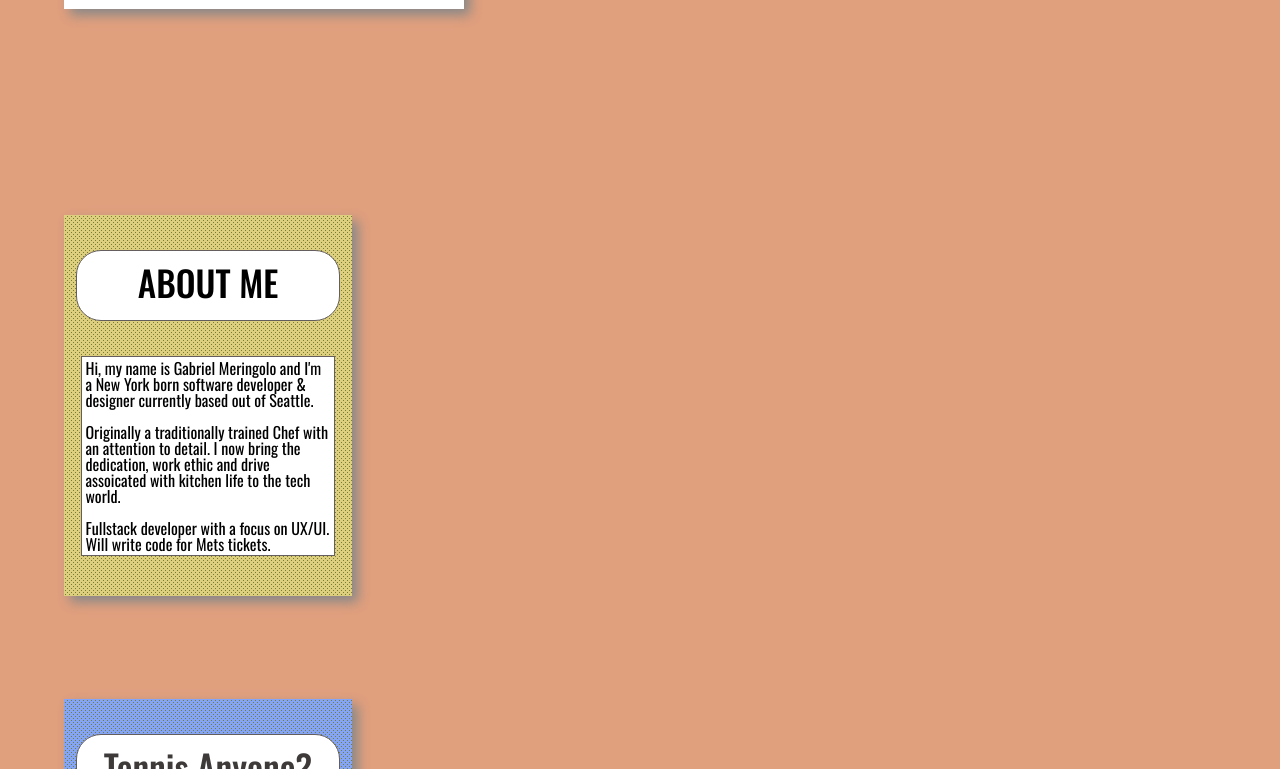
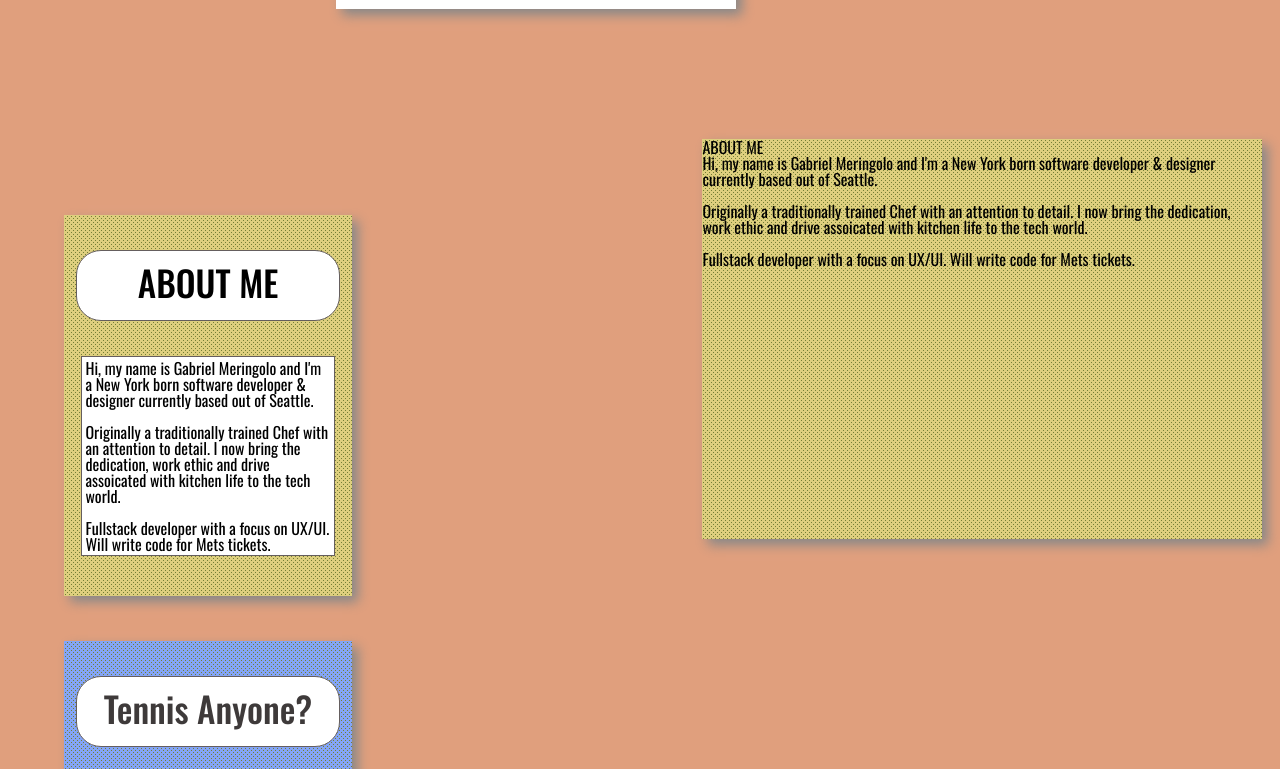
Before and after one commit to gabrielx52/portfolio, a website: page public/index.html in a window 1280 px wide. Shown: the part 836-1605 px from the top of the page. Drawn offline with nearby package versions, Linux system fonts and the light colour scheme; a script that the page names is missing.

Commit message:
More styling for larger screens.

```diff
--- a/public/css/images.css
+++ b/public/css/images.css
@@ -75,6 +75,7 @@
 @media all and (min-width: 600px) {
   #headShot {
     width: 25em;
+    margin-left: 21em;
   }
   .projectPic {
 
--- a/public/css/layout.css
+++ b/public/css/layout.css
@@ -25,6 +25,10 @@ header {
 
 #aboutBlock {
   position: relative;
+}
+
+#aboutBlockLarge {
+
 }
 
 #bio {
@@ -120,4 +124,20 @@ nav li:hover {
     width: 100%;
     height: 5em;
   }
+  #aboutTab {
+    display: none;
+  }
+
+  #aboutBlockLarge {
+    display: block;
+    margin-left: 42em;
+    margin-top: -35em;
+    /*height: 25em;*/
+  }
+  #aboutCardBackLarge {
+    background-color: #decf7e;
+    height: 25em;
+    width: 35em;
+  }
+
 }
--- a/public/index.html
+++ b/public/index.html
@@ -33,7 +33,7 @@
         <i id="hamburger" class="fa fa-bars" aria-hidden="true"></i>
         <ul>
           <a href="/"><li class="tab" data-content="homeBlock">Home</li></a>
-          <a href="/about"><li class="tab" data-content="aboutBlock">About</li></a>
+          <a id="aboutTab" href="/about"><li class="tab" data-content="aboutBlock">About</li></a>
           <a href="/projects"><li class="tab" data-content="portfolioBlock">Projects</li></a>
           <a href="#"><li>Contact</li></a>
         </ul>
@@ -50,6 +50,16 @@
             <h2>ABOUT ME</h2>
           </div>
           <div class="cardBackAbout">
+            <p>Hi, my name is Gabriel Meringolo and I'm a New York born software developer &amp; designer currently based out of Seattle. <br> <br> Originally a traditionally trained Chef with an attention to detail. I now bring the dedication, work ethic and drive assoicated with kitchen life to the tech world.<br><br> Fullstack developer with a focus on UX/UI. Will write code for Mets tickets.</p>
+          </div>
+        </div>
+      </article>
+      <article id="aboutBlockLarge">
+        <div class="cardBack" id="aboutCardBackLarge">
+          <div class="backHeaderLarge">
+            <h2>ABOUT ME</h2>
+          </div>
+          <div class="cardBackAboutLarge">
             <p>Hi, my name is Gabriel Meringolo and I'm a New York born software developer &amp; designer currently based out of Seattle. <br> <br> Originally a traditionally trained Chef with an attention to detail. I now bring the dedication, work ethic and drive assoicated with kitchen life to the tech world.<br><br> Fullstack developer with a focus on UX/UI. Will write code for Mets tickets.</p>
           </div>
         </div>
--- a/public/scripts/controllers/homeController.js
+++ b/public/scripts/controllers/homeController.js
@@ -8,6 +8,7 @@ var app = app || {};
   homeController.displayHome = function() {
     $('article').hide();
     $('#homeBlock').show();
+    $('#aboutBlockLarge').show();
   }
   module.homeController = homeController;
 })(app);
--- a/public/scripts/controllers/projectController.js
+++ b/public/scripts/controllers/projectController.js
@@ -8,6 +8,7 @@ var app = app || {};
   app.Project.fetchAll();
   projectController.displayProjects = function() {
     $('article').hide();
+    $('#aboutBlockLarge').hide();
     $('#portfolioBlock').show();
   }
   module.projectController = projectController;
```
